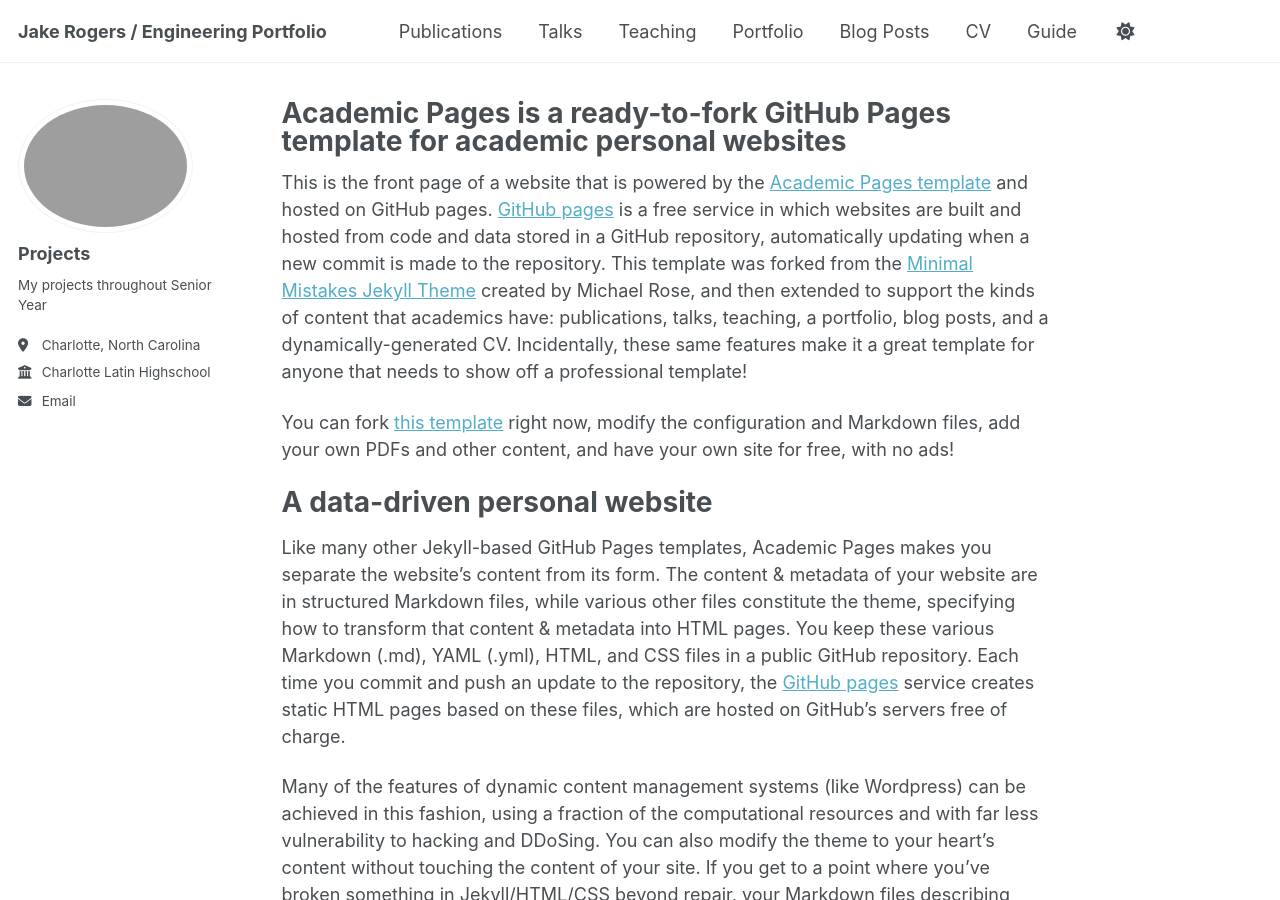
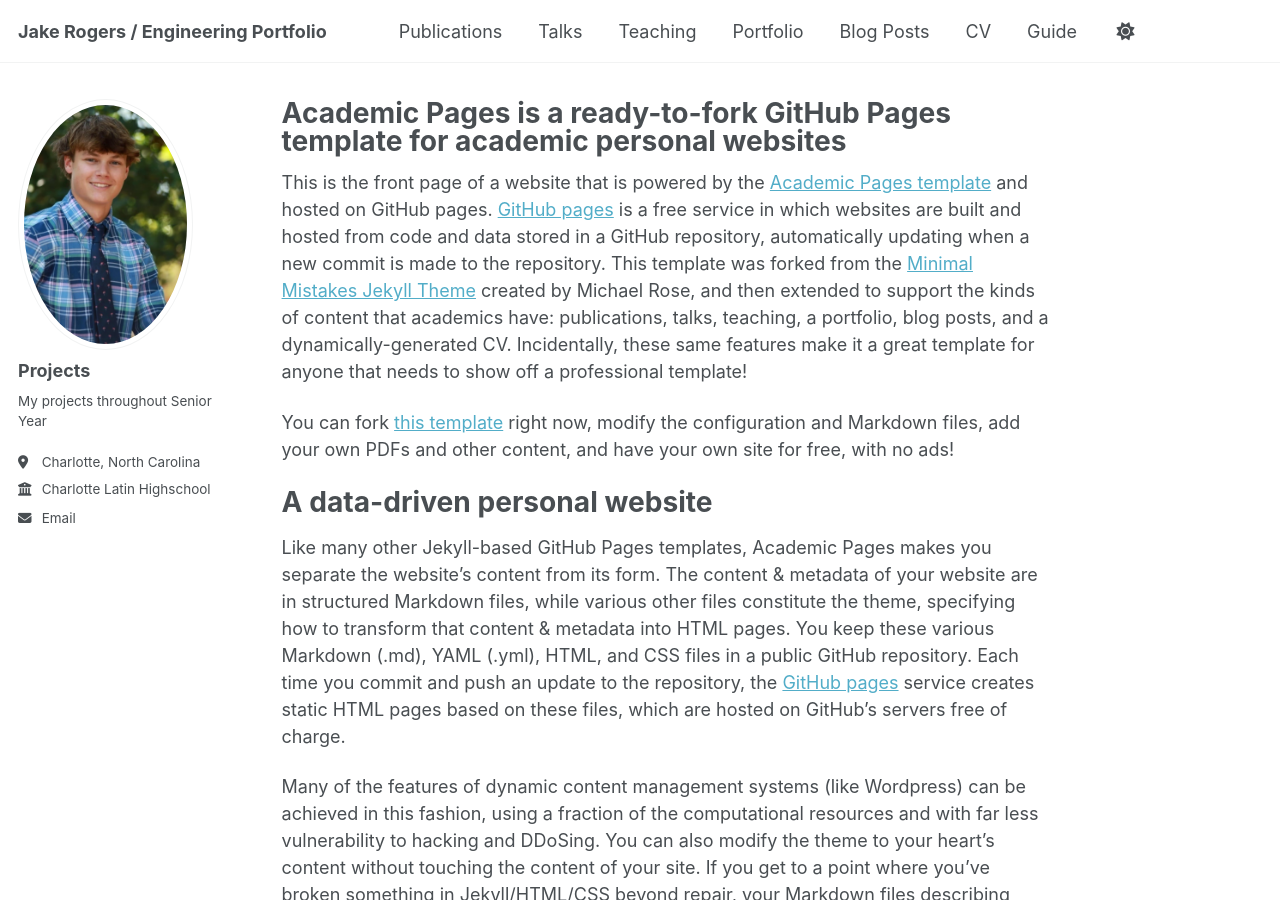
Before and after one commit to JReng-cls/New_Portfolio, a Jekyll site: the page built from _pages/about.md, in a window 1280 px wide and 900 px high. Built offline with Jekyll 4.4.1, drawn with Linux system fonts in a browser that asks for light colours; a script that is not in the unit is left out.

Commit message:
Update author avatar in _config.yml

```diff
--- a/_config.yml
+++ b/_config.yml
@@ -22,7 +22,7 @@ repository               : "academicpages/academicpages.github.io"
 #               Additional customization can be done by editing /_includes/author-profile.html
 author:
   # Biographic information
-  avatar           : "![wmremove-transformed](https://github.com/user-attachments/assets/97788b9d-e0ff-4f68-86cb-0c3a9b534ebc)"
+  avatar           : "Headshot.png"
   name             : "Projects"
   bio              : "My projects throughout Senior Year"
   location         : "Charlotte, North Carolina"
```
